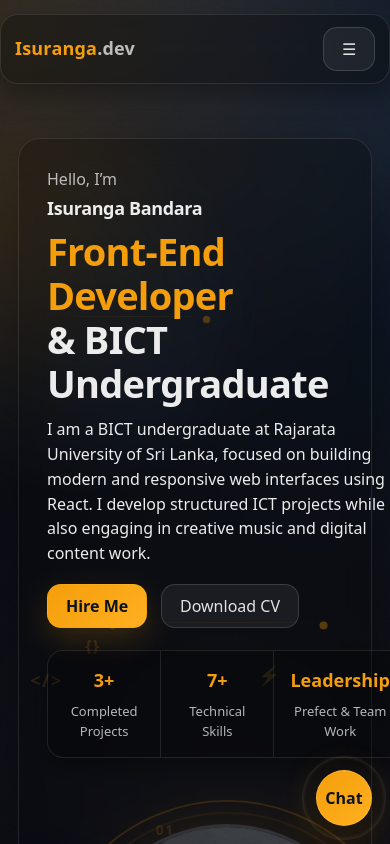
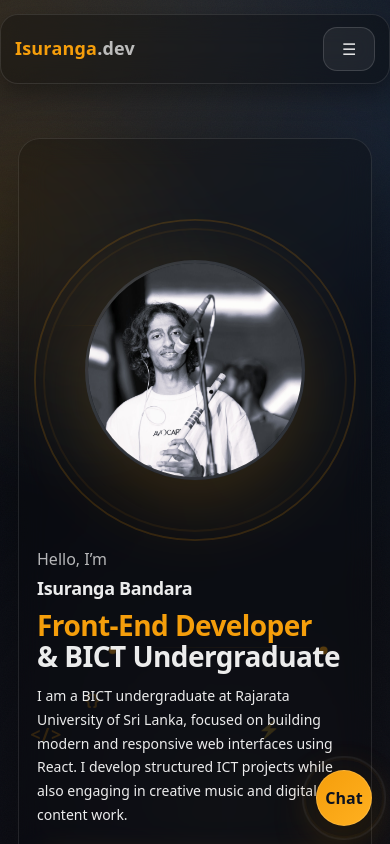
Before and after one commit to Isuranga876/Portfolio, a React (Vite) app: page / in a window 390 px wide. Shown: the top 844 px of the page. Built offline with nearby package versions, Linux system fonts and the light colour scheme.

Commit message:
remake responsive part of home.jsx

```diff
--- a/src/styles/effects.css
+++ b/src/styles/effects.css
@@ -1523,3 +1523,189 @@
   border-color: rgba(245,158,11,0.30);
   box-shadow: 0 12px 30px rgba(245,158,11,0.14);
 }
+
+/* =========================================
+   HOME / HERO - RESPONSIVE FIX (ADD THIS)
+   - keeps same design, improves mobile/tablet
+========================================= */
+
+/* Let hero shrink nicely on small screens */
+.hero-frame{
+  padding: clamp(18px, 4vw, 46px);
+  min-height: auto; /* prevents huge empty height on mobile */
+}
+
+/* Make grid flexible on tablets */
+.hero-grid{
+  display: grid;
+  grid-template-columns: 1.15fr 0.85fr;
+  gap: clamp(18px, 4vw, 46px);
+  align-items: center;
+}
+
+/* Make long title wrap nicely */
+.hero-title{
+  line-height: 1.1;
+  word-break: normal;
+}
+
+/* Improve description readability on small screens */
+.hero-desc{
+  line-height: 1.7;
+  max-width: 60ch;
+}
+
+/* Stats: allow wrap (3 -> 2 -> 1) */
+.hero-stats{
+  display: grid;
+  grid-template-columns: repeat(3, minmax(0, 1fr));
+  gap: 0;
+}
+
+/* Image wrapper: responsive sizing */
+.hero-photo-wrap{
+  width: min(360px, 88vw);
+  height: min(360px, 88vw);
+}
+
+/* Image: responsive sizing */
+.hero-photo{
+  width: min(300px, 72vw);
+  height: min(300px, 72vw);
+}
+
+/* Rings scale with wrapper */
+.ring-1{ width: min(340px, 84vw); height: min(340px, 84vw); }
+.ring-2{ width: min(400px, 96vw); height: min(400px, 96vw); }
+
+/* =========================
+   Tablet (<= 1000px)
+========================= */
+@media (max-width: 1000px){
+  .hero-grid{
+    grid-template-columns: 1fr;
+    align-items: start;
+  }
+
+  .hero-right{
+    order: -1; /* image shows first on mobile/tablet */
+    display: flex;
+    justify-content: center;
+    margin-bottom: 10px;
+  }
+
+  .hero-title{
+    font-size: clamp(30px, 5vw, 38px);
+  }
+
+  .hero-actions{
+    gap: 12px;
+  }
+
+  .hero-stats{
+    grid-template-columns: repeat(3, minmax(0, 1fr));
+  }
+}
+
+/* =========================
+   Mobile (<= 650px)
+========================= */
+@media (max-width: 650px){
+  .hero-actions{
+    flex-direction: column;
+    align-items: stretch;
+  }
+
+  .hero-actions .btn{
+    width: 100%;
+  }
+
+  .hero-stats{
+    grid-template-columns: repeat(2, minmax(0, 1fr));
+  }
+
+  .stat{
+    border-right: none; /* avoid weird borders when wrapping */
+    border-bottom: 1px solid rgba(255,255,255,0.10);
+  }
+  .stat:nth-last-child(-n+2){
+    border-bottom: none;
+  }
+
+  .hero-desc{
+    font-size: 14px;
+  }
+}
+
+/* =========================
+   Small Mobile (<= 420px)
+========================= */
+@media (max-width: 420px){
+  .hero-title{
+    font-size: 28px;
+  }
+
+  .hero-stats{
+    grid-template-columns: 1fr;
+  }
+
+  .stat{
+    border-bottom: 1px solid rgba(255,255,255,0.10);
+  }
+  .stat:last-child{
+    border-bottom: none;
+  }
+}
+
+/* =========================================
+   HERO MOBILE FIX (photo not under navbar)
+========================================= */
+
+/* Give room for sticky navbar so hero content doesn't hide behind it */
+@media (max-width: 1000px){
+  .hero-frame{
+    padding-top: 92px; /* adjust if your navbar height changes */
+  }
+}
+
+/* Make photo smaller + push it down a little on mobile */
+@media (max-width: 650px){
+  .hero-frame{
+    padding-top: 100px; /* safe top space for sticky nav */
+  }
+
+  .hero-right{
+    margin-top: 6px;   /* space below navbar */
+    margin-bottom: 14px;
+  }
+
+  .hero-photo-wrap{
+    width: min(300px, 78vw);
+    height: min(300px, 78vw);
+  }
+
+  .hero-photo{
+    width: min(240px, 62vw);
+    height: min(240px, 62vw);
+  }
+
+  .ring-1{ width: min(300px, 80vw); height: min(300px, 80vw); }
+  .ring-2{ width: min(350px, 90vw); height: min(350px, 90vw); }
+}
+
+/* Extra small phones */
+@media (max-width: 420px){
+  .hero-frame{
+    padding-top: 100px;
+  }
+
+  .hero-photo-wrap{
+    width: min(270px, 76vw);
+    height: min(270px, 76vw);
+  }
+
+  .hero-photo{
+    width: min(220px, 60vw);
+    height: min(220px, 60vw);
+  }
+}
```
